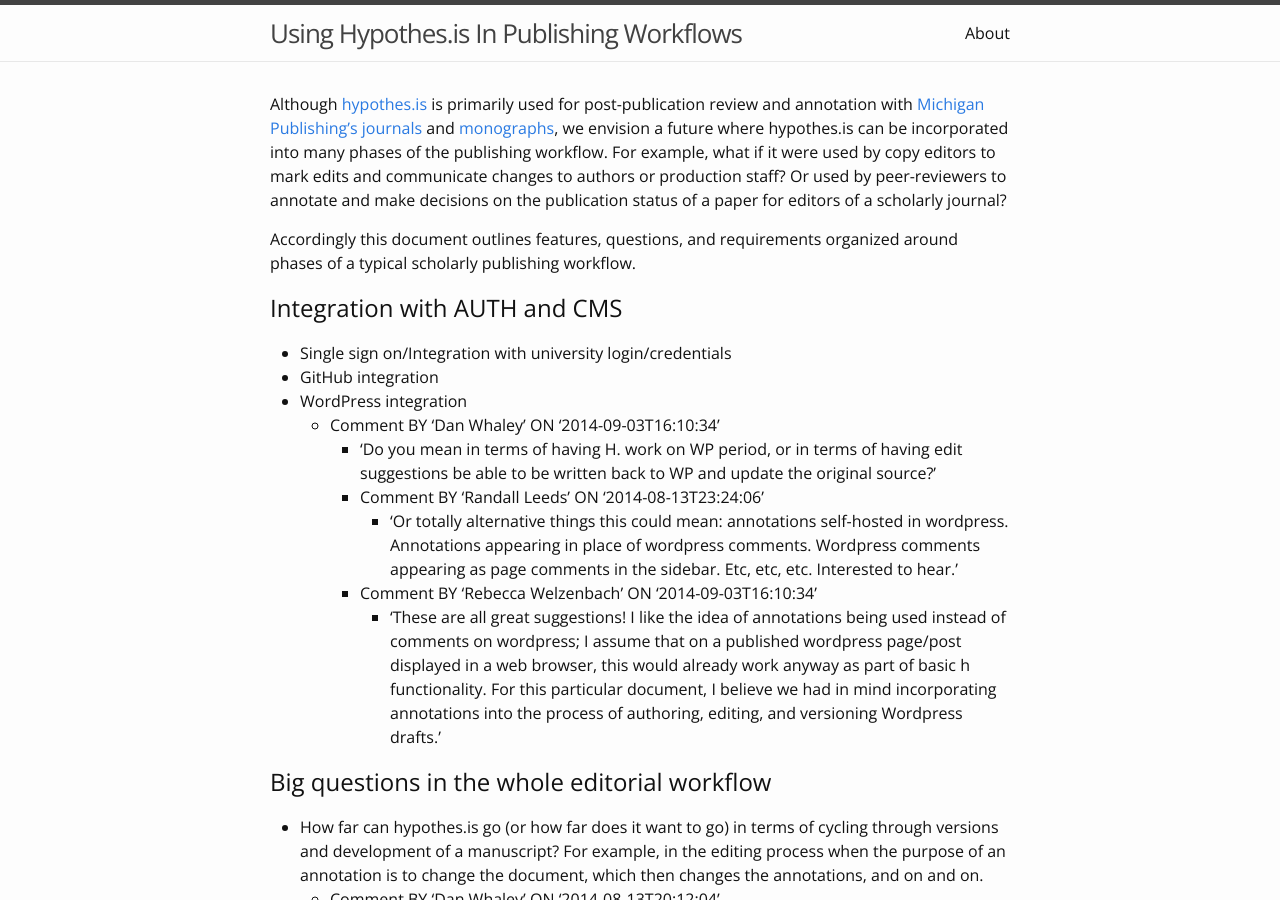
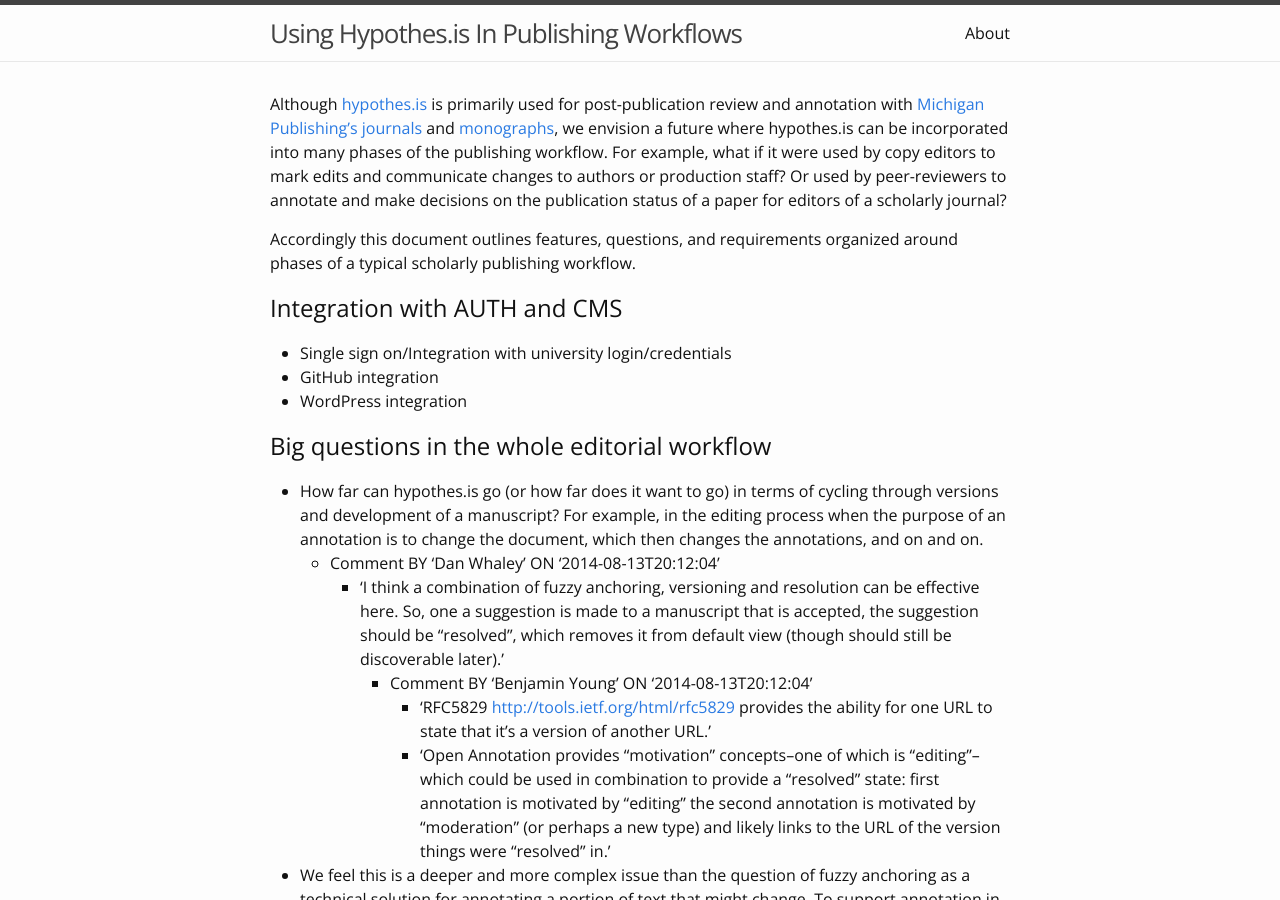
Before and after one commit to jmcglone/h-publishing, a Jekyll site: the page built from index.md, in a window 1280 px wide and 900 px high. Built offline with Jekyll 4.4.1, drawn with Linux system fonts in a browser that asks for light colours; a script that is not in the unit is left out.

Commit message:
Update index.md
Removing comments that have been turned into annotations

```diff
--- a/index.md
+++ b/index.md
@@ -11,12 +11,6 @@ Accordingly this document outlines features, questions, and requirements organiz
 * Single sign on/Integration with university login/credentials
 * GitHub integration
 * WordPress integration
-	* Comment BY 'Dan Whaley' ON '2014-09-03T16:10:34'
-		* 'Do you mean in terms of having H. work on WP period, or in terms of having edit suggestions be able to be written back to WP and update the original source?'
-		* Comment BY 'Randall Leeds' ON '2014-08-13T23:24:06'
-			* 'Or totally alternative things this could mean: annotations self-hosted in wordpress. Annotations appearing in place of wordpress comments. Wordpress comments appearing as page comments in the sidebar. Etc, etc, etc. Interested to hear.'
-		* Comment BY 'Rebecca Welzenbach' ON '2014-09-03T16:10:34'
-			* 'These are all great suggestions! I like the idea of annotations being used instead of comments on wordpress; I assume that on a published wordpress page/post displayed in a web browser, this would already work anyway as part of basic h functionality. For this particular document, I believe we had in mind incorporating annotations into the process of authoring, editing, and versioning Wordpress drafts.'
 
 ## Big questions in the whole editorial workflow
 
```
